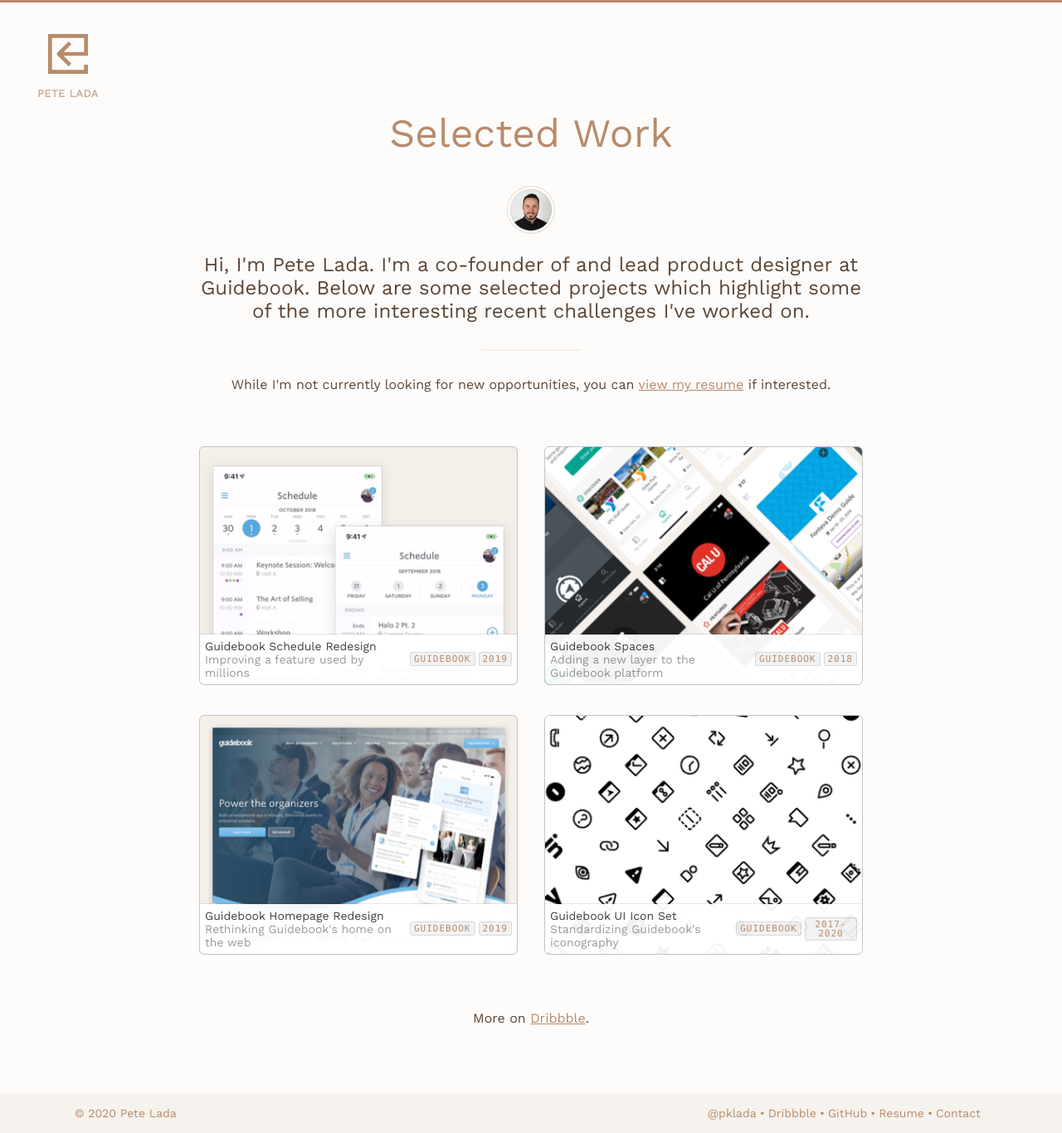
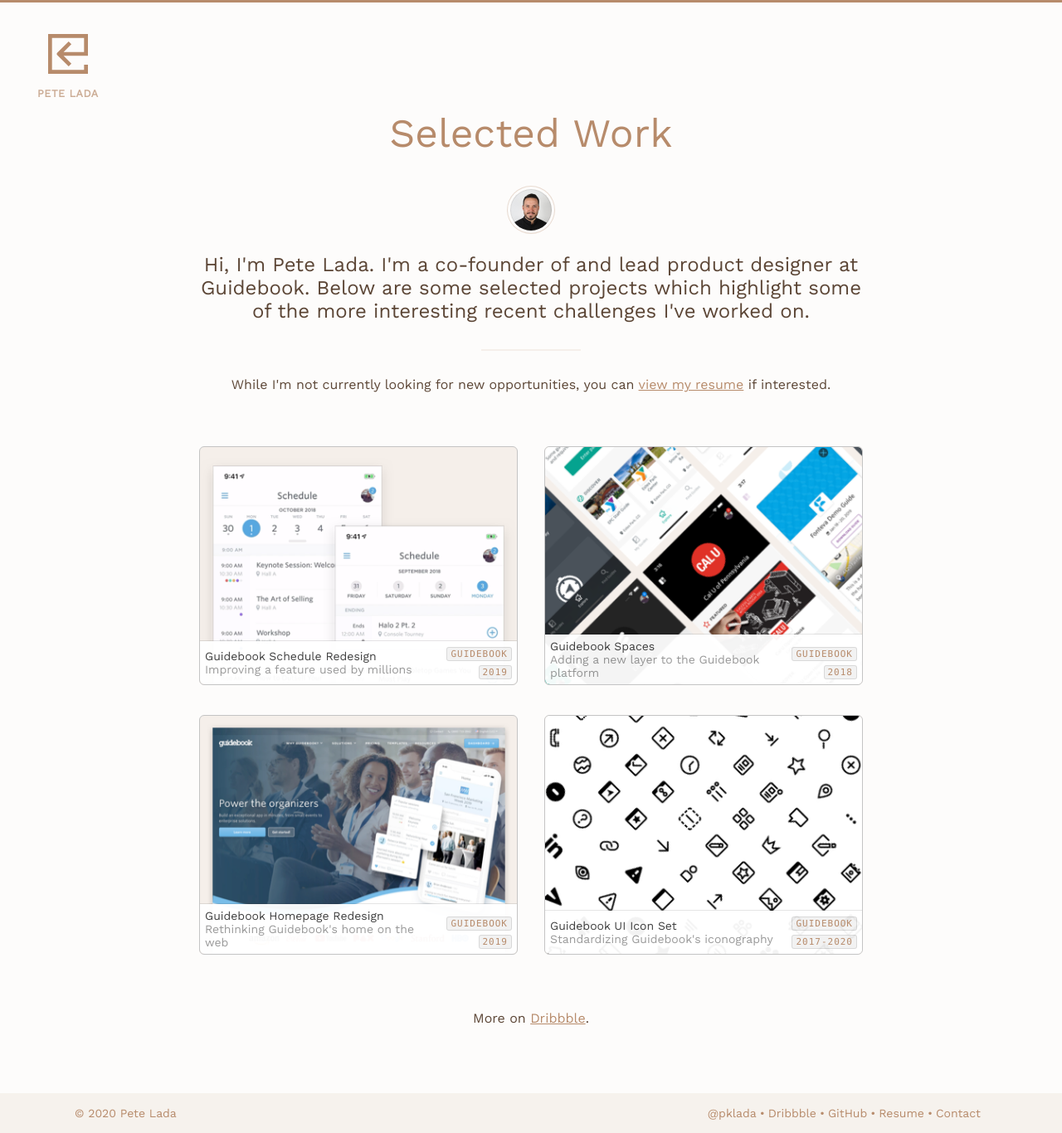
Before and after one commit to pklada/case-studies, a Jekyll site: the page built from index.md, in a window 1280 px wide. Shown: the whole page at 83% size. Built offline with Jekyll 4.4.1, drawn with Linux system fonts in a browser that asks for light colours.

Commit message:
layout card pills vertically

```diff
--- a/_layouts/home.html
+++ b/_layouts/home.html
@@ -20,8 +20,10 @@
               <p class="projectCard_title">Guidebook Schedule Redesign</p>
               <p class="projectCard_subtitle">Improving a feature used by millions</p>
             </div>
+            <div class="projectCard_pills">
               <span class="projectCard_pill">Guidebook</span>
               <span class="projectCard_pill">2019</span>
+            </div>
           </div>
           <img src="{{ site.baseurl }}/assets/images/project-cover-schedule-redesign.png" srcset="{{ site.baseurl }}/assets/images/project-cover-schedule-redesign.png, {{ site.baseurl }}/assets/images/project-cover-schedule-redesign@2x.png 2x"/>
         </a>
@@ -35,8 +37,10 @@
               <p class="projectCard_title">Guidebook Spaces</p>
               <p class="projectCard_subtitle">Adding a new layer to the Guidebook platform</p>
             </div>
+            <div class="projectCard_pills">
               <span class="projectCard_pill">Guidebook</span>
               <span class="projectCard_pill">2018</span>
+            </div>
           </div>
           <img src="{{ site.baseurl }}/assets/images/project-cover-spaces.png"
             srcset="{{ site.baseurl }}/assets/images/project-cover-spaces.png, {{ site.baseurl }}/assets/images/project-cover-spaces@2x.png 2x" />
@@ -51,8 +55,10 @@
               <p class="projectCard_title">Guidebook Homepage Redesign</p>
               <p class="projectCard_subtitle">Rethinking Guidebook's home on the web</p>
             </div>
+            <div class="projectCard_pills">
               <span class="projectCard_pill">Guidebook</span>
               <span class="projectCard_pill">2019</span>
+            </div>
           </div>
           <img src="{{ site.baseurl }}/assets/images/project-cover-homepage-redesign.png"
             srcset="{{ site.baseurl }}/assets/images/project-cover-homepage-redesign.png, {{ site.baseurl }}/assets/images/project-cover-homepage-redesign@2x.png 2x" />
@@ -68,8 +74,10 @@
               <p class="projectCard_title">Guidebook UI Icon Set</p>
               <p class="projectCard_subtitle">Standardizing Guidebook's iconography</p>
             </div>
+            <div class="projectCard_pills">
               <span class="projectCard_pill">Guidebook</span>
               <span class="projectCard_pill">2017-2020</span>
+            </div>
           </div>
           <img src="{{ site.baseurl }}/assets/images/project-cover-icons.png"
             srcset="{{ site.baseurl }}/assets/images/project-cover-icons.png, {{ site.baseurl }}/assets/images/project-cover-icons@2x.png 2x" />
--- a/assets/app.css
+++ b/assets/app.css
@@ -1221,6 +1221,12 @@
 .projectCard .projectCard_subtitle {
   margin: 0;
   color: rgba(0, 0, 0, 0.4); }
+.projectCard .projectCard_pills {
+  text-align: right;
+  -ms-flex-item-align: end;
+      align-self: flex-end;
+  -ms-flex-preferred-size: 0;
+      flex-basis: 0; }
 .projectCard .projectCard_pill {
   display: -ms-inline-flexbox;
   display: inline-flex;
@@ -1230,14 +1236,14 @@
   background: rgba(0, 0, 0, 0.05);
   border: 1px solid rgba(0, 0, 0, 0.1);
   line-height: 1;
-  margin-right: 4px;
+  margin-bottom: 4px;
   border-radius: 3px;
   text-transform: uppercase;
   font-size: 11px;
   letter-spacing: 1px;
   font-family: "Menlo", monospace; }
 .projectCard .projectCard_pill:last-child {
-    margin-right: 0; }
+    margin-bottom: 0; }
 .projectCard:hover .projectCard_image img {
   transform: scale(1.02);
   opacity: .8; }
```
Also changed, not shown: _scss/_project-card.scss (+8 -2 lines), assets/app.bundle.js (+2 -2 lines). Lines whose indentation alone changed are shown as unchanged.
